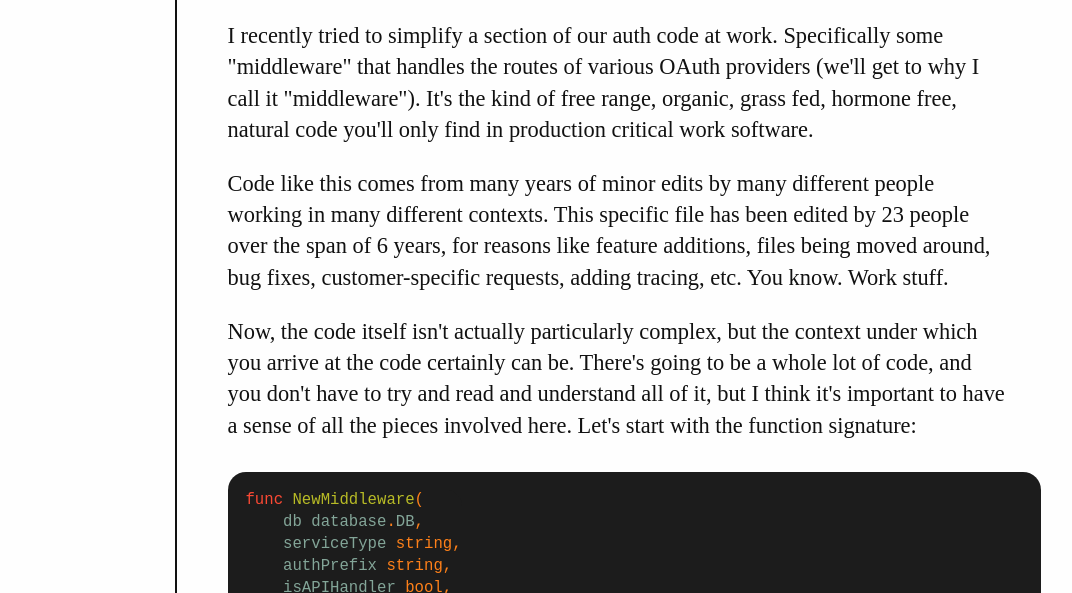
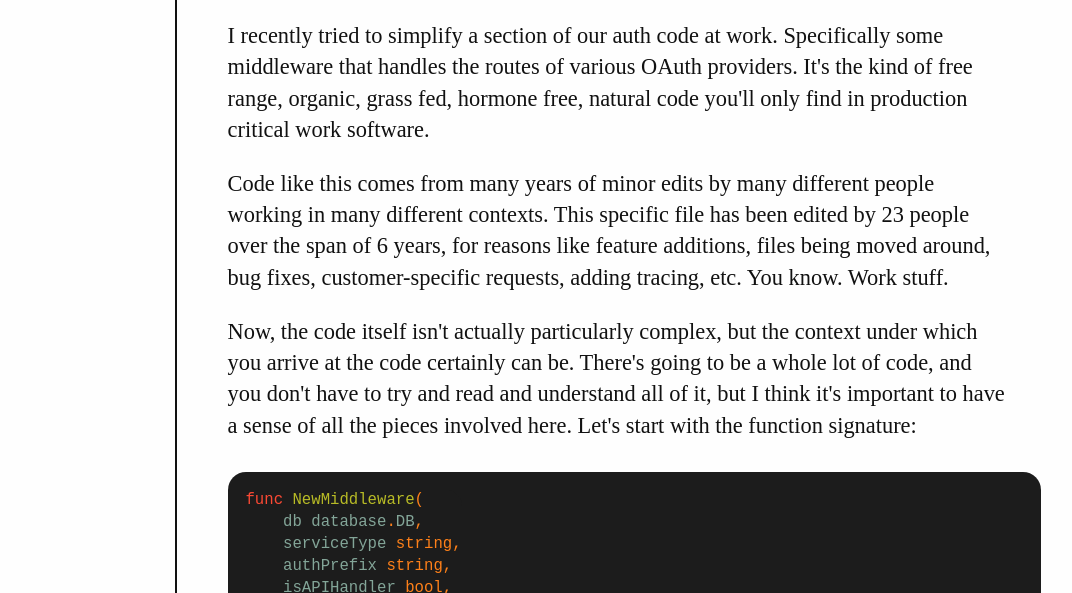
Before and after one commit to pjlast/pjlast.github.io, a plain HTML site: page writing/hidden-simplicity.html in a window 1280 px wide. Shown: the part 207-800 px from the top of the page, without its empty margins (96-1168 px from the left). Drawn offline with Linux system fonts and the light colour scheme.

Commit message:
Remove comment about middleware

```diff
--- a/writing/hidden-simplicity.html
+++ b/writing/hidden-simplicity.html
@@ -26,10 +26,10 @@
 
       <p>
         I recently tried to simplify a section of our auth code at work.
-        Specifically some "middleware" that handles the routes of various OAuth
-        providers (we'll get to why I call it "middleware"). It's the kind of
-        free range, organic, grass fed, hormone free, natural code you'll only
-        find in production critical work software.
+        Specifically some middleware that handles the routes of various OAuth
+        providers. It's the kind of free range, organic, grass fed, hormone
+        free, natural code you'll only find in production critical work
+        software.
       </p>
 
       <p>
```
